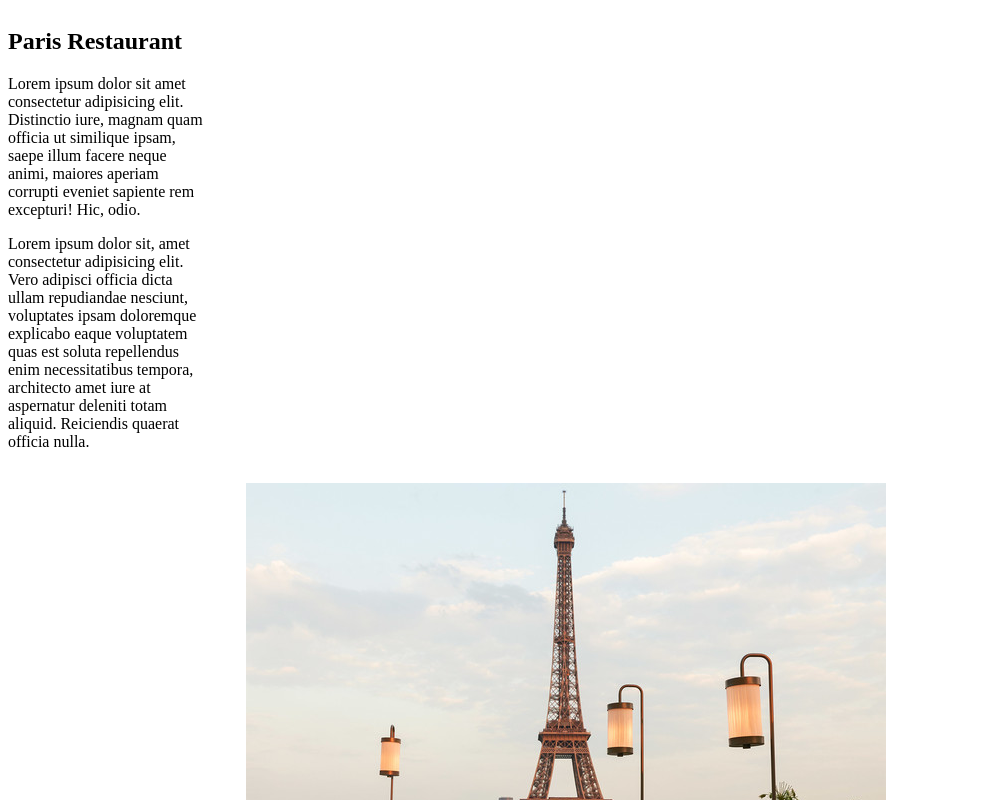
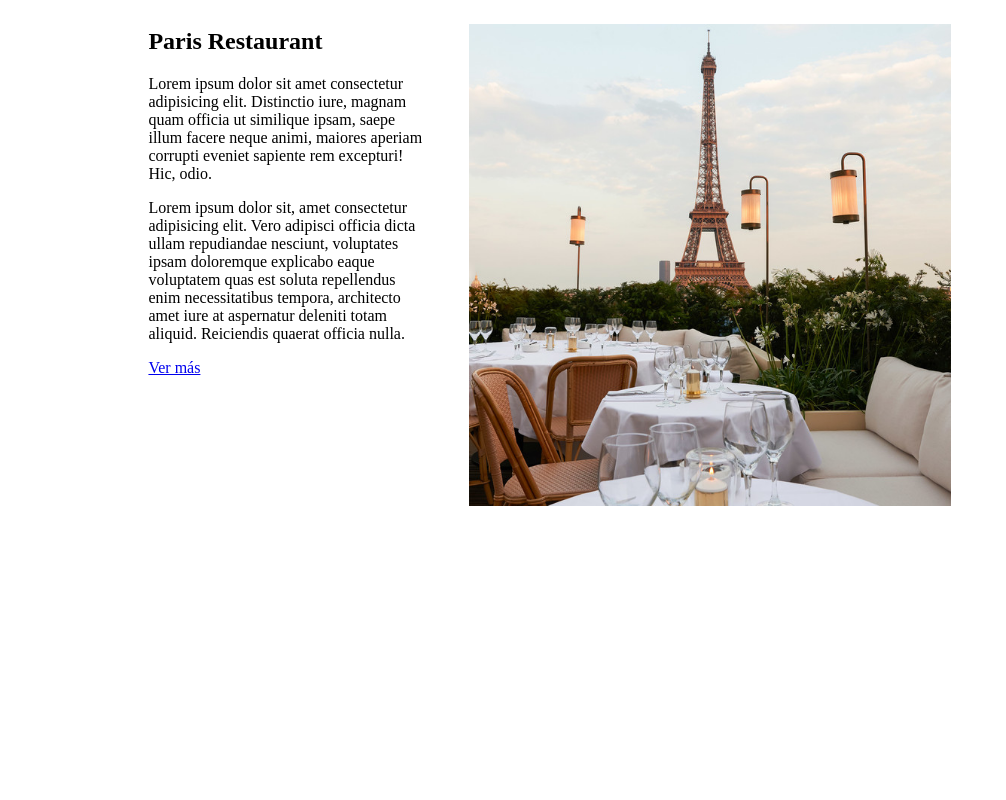
Before and after one commit to csswoman/sushi_restaurant, a website built with webpack: page assets/index.template.html in a window 1280 px wide. Shown: the top 800 px of the page, without its empty margins (0-1006 px from the left). Built offline with nearby package versions, Linux system fonts and the light colour scheme.

Commit message:
grid areas

```diff
--- a/assets/css/app.scss
+++ b/assets/css/app.scss
@@ -1,11 +1,31 @@
+img {
+    max-width: 100%;
+}
+
 .grid {
     display: grid;
     grid-template-columns: repeat(12, 1fr);
 }
 .main-text {
-    grid-column: 1/5;
+    grid-area: title;
 }
-.main-image{
-    grid-column-start: 5;
-    grid-row-end: 12;
+.main-image {
+    grid-area: image;
 }
+
+.grid-main-area {
+    display: grid;
+    grid-template-columns: repeat(9, 1fr);
+    grid-template-areas:
+    "title title title title title title title title title"
+    "image image image image image image image image image";
+}
+
+@media (min-width: 960px) {
+    .grid-main-area {
+        display: grid;
+        grid-template-columns: repeat(9, 1fr);
+        grid-template-areas:
+        ". title title image image image image ."
+    }
+}
--- a/assets/index.template.html
+++ b/assets/index.template.html
@@ -9,7 +9,7 @@
 
 <body>
     <section>
-        <div class="grid">
+        <div class="grid-main-area">
             <div class="main-text">
                 <h1>Paris Restaurant</h1>
                 <p>Lorem ipsum dolor sit amet consectetur adipisicing elit. Distinctio iure, magnam quam officia ut
@@ -19,7 +19,7 @@
                     repudiandae nesciunt, voluptates ipsam doloremque explicabo eaque voluptatem quas est soluta
                     repellendus enim necessitatibus tempora, architecto amet iure at aspernatur deleniti totam aliquid.
                     Reiciendis quaerat officia nulla.</p>
-                <a href=""></a>
+                <a href="#">Ver más</a>
             </div>
             <div class="main-image">
                 <figure>
```
